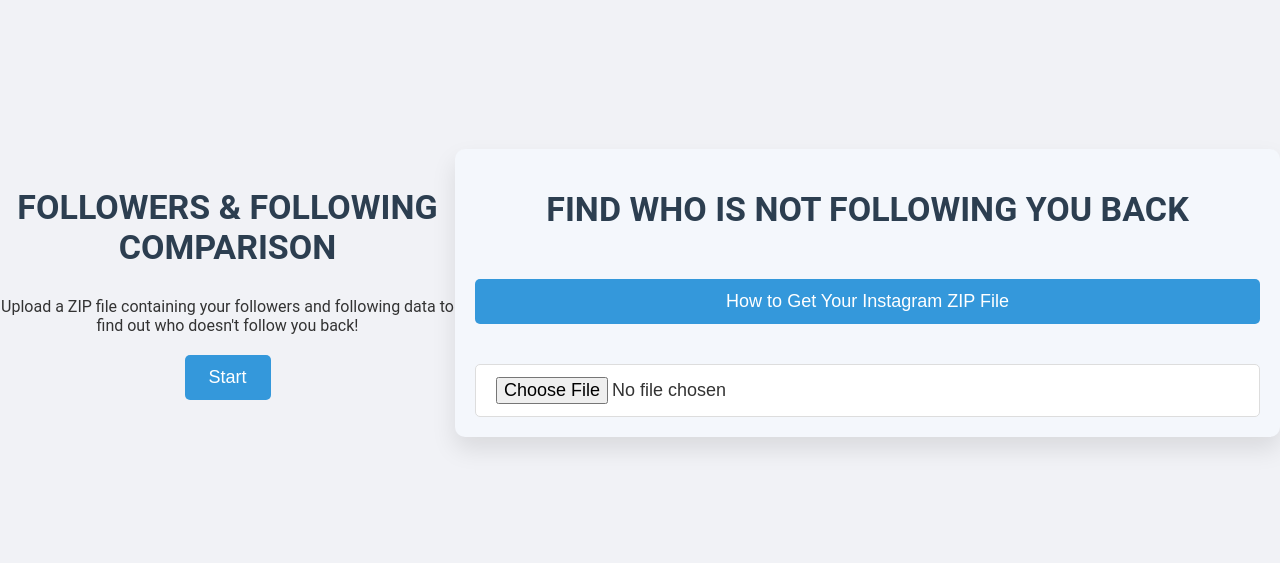
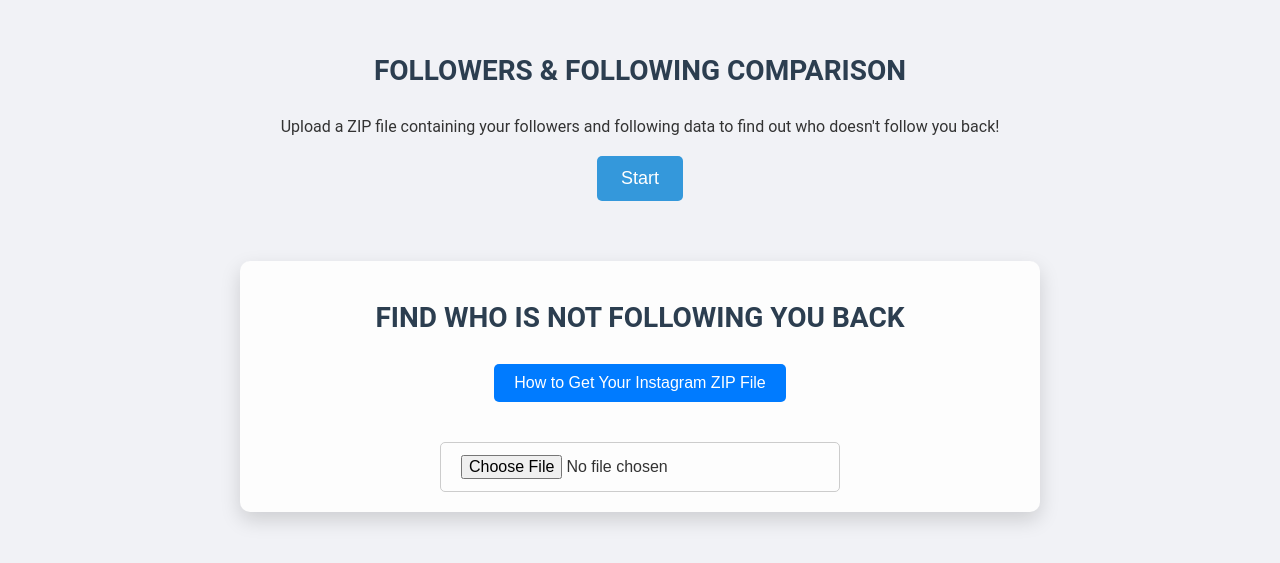
Before and after one commit to kunjkhanpara/Instagram_Unfollower_Tracker, a React (Create React App) app: page / in a window 1280 px wide. Shown: the part 107-670 px from the top of the page. Built offline with nearby package versions, Linux system fonts and the light colour scheme.

Commit message:
FileUpload.css

```diff
--- a/src/components/FileUpload.css
+++ b/src/components/FileUpload.css
@@ -1,16 +1,24 @@
 /* Main container for the file upload section */
 .file-upload-container {
   width: 100%;
-  max-width: 900px;
+  max-width: 800px;
   margin: 40px auto;
   padding: 20px;
   font-family: 'Roboto', sans-serif;
-  background-color: #f4f7fc; /* Soft, professional background */
+  background-color: #fdfdfd; /* Subtle background */
   border-radius: 10px;
-  box-shadow: 0 12px 25px rgba(0, 0, 0, 0.1);
+  box-shadow: 0 8px 20px rgba(0, 0, 0, 0.15);
   display: flex;
   flex-direction: column;
   align-items: center;
+}
+
+.container {
+  display: flex;
+  justify-content: center;
+  align-items: center;
+  height: 100vh;
+  flex-direction: column;
 }
 
 .header {
@@ -20,174 +28,108 @@
 }
 
 h1 {
-  font-size: 34px;
-  color: #2c3e50; /* Dark but professional text color */
+  font-size: 28px;
+  color: #2c3e50;
+  font-weight: bold;
   margin-bottom: 10px;
-  font-weight: 600;
   text-transform: uppercase;
 }
 
 .instructions-btn {
-  padding: 12px 24px;
-  background-color: #3498db; /* Blue for a trustworthy feel */
+  padding: 10px 20px;
+  background-color: #007bff;
   color: white;
   border: none;
   cursor: pointer;
   border-radius: 5px;
-  font-size: 18px;
+  font-size: 16px;
   transition: background-color 0.3s;
-  width: 100%;
-  margin-top: 20px;
 }
 
 .instructions-btn:hover {
-  background-color: #2980b9; /* Darker blue on hover */
+  background-color: #0056b3;
 }
 
 .upload-section {
   width: 100%;
+  margin-top: 20px;
   text-align: center;
-  margin-top: 20px;
 }
 
 .upload-input {
   padding: 12px 20px;
-  font-size: 18px;
+  font-size: 16px;
   border-radius: 5px;
-  border: 1px solid #ddd;
+  border: 1px solid #ccc;
   width: 100%;
-  background-color: #fff;
-  transition: border-color 0.3s ease-in-out;
-}
-
-.upload-input:focus {
-  border-color: #3498db; /* Blue on focus */
-  outline: none;
+  max-width: 400px;
+  margin: auto;
 }
 
 .loading-spinner,
 .error-message {
   margin-top: 15px;
-  color: #e74c3c; /* Red for errors */
+  color: #e74c3c;
 }
 
 .result-container {
+  margin-top: 20px;
   width: 100%;
-  margin-top: 30px;
-  padding: 25px;
   background-color: #fff;
+  padding: 20px;
   border-radius: 8px;
-  box-shadow: 0 6px 20px rgba(0, 0, 0, 0.1);
-  text-align: left;
+  box-shadow: 0 6px 15px rgba(0, 0, 0, 0.1);
 }
 
 h2 {
-  color: #3498db; /* Blue for section headings */
-  font-size: 26px;
-  margin-bottom: 15px;
-  font-weight: 600;
+  font-size: 22px;
+  color: #007bff;
 }
 
-.total-count {
-  font-size: 20px;
-  color: #333;
-  margin-bottom: 15px;
-}
-
-.download-btn {
-  margin-top: 25px;
-  padding: 12px 25px;
-  background-color: #2ecc71; /* Green for download button */
-  color: white;
-  border: none;
-  cursor: pointer;
-  border-radius: 5px;
-  font-size: 18px;
-  transition: background-color 0.3s;
-  width: 100%;
-}
-
-.download-btn:hover {
-  background-color: #27ae60; /* Darker green on hover */
-}
-
-/* Scrollable container for the non-followers list */
 .non-followers-list-container {
-  max-height: 350px;
+  max-height: 300px;
   overflow-y: auto;
-  padding-right: 10px;
-  margin-top: 20px;
-  background-color: #f9f9f9;
-  border-radius: 5px;
-  box-shadow: 0 4px 15px rgba(0, 0, 0, 0.05);
+  margin-top: 10px;
 }
 
 .non-followers-list {
-  list-style-type: none;
   padding: 0;
-  margin: 0;
+  list-style: none;
 }
 
 .non-followers-list li {
   display: flex;
   justify-content: space-between;
-  align-items: center;
-  font-size: 18px;
-  color: #333;
-  margin: 15px 0;
-  padding: 12px;
-  background-color: #f8f9fa;
-  border-radius: 8px;
-  box-shadow: 0 2px 8px rgba(0, 0, 0, 0.1);
-  transition: transform 0.3s ease, background-color 0.3s ease;
-}
-
-.non-followers-list li:hover {
-  background-color: #e2e6ea;
-  transform: translateX(8px);
-}
-
-.list-number {
-  font-weight: 600;
-  color: #3498db;
-  margin-right: 12px;
+  padding: 10px;
+  background-color: #f9f9f9;
+  border-radius: 5px;
+  margin-bottom: 8px;
 }
 
 .profile-link {
-  color: #3498db; /* Blue for profile links */
+  color: #007bff;
   text-decoration: none;
-  font-weight: 500;
-  transition: color 0.3s;
 }
 
-.profile-link:hover {
-  color: #2980b9; /* Darker blue on hover */
-  text-decoration: underline;
+.download-btn {
+  padding: 10px 20px;
+  background-color: #28a745;
+  color: white;
+  border: none;
+  border-radius: 5px;
+  font-size: 16px;
+  margin-top: 20px;
 }
 
-.profile-link:focus {
-  outline: none;
-}
-
-/* Add some responsiveness */
 @media (max-width: 768px) {
   .file-upload-container {
-    width: 95%;
+    padding: 15px;
   }
-
   h1 {
-    font-size: 28px;
+    font-size: 22px;
   }
-
-  .instructions-btn {
-    font-size: 16px;
-  }
-
-  .upload-input {
-    font-size: 16px;
-  }
-
+  .instructions-btn,
   .download-btn {
-    font-size: 16px;
+    font-size: 14px;
   }
 }
```
